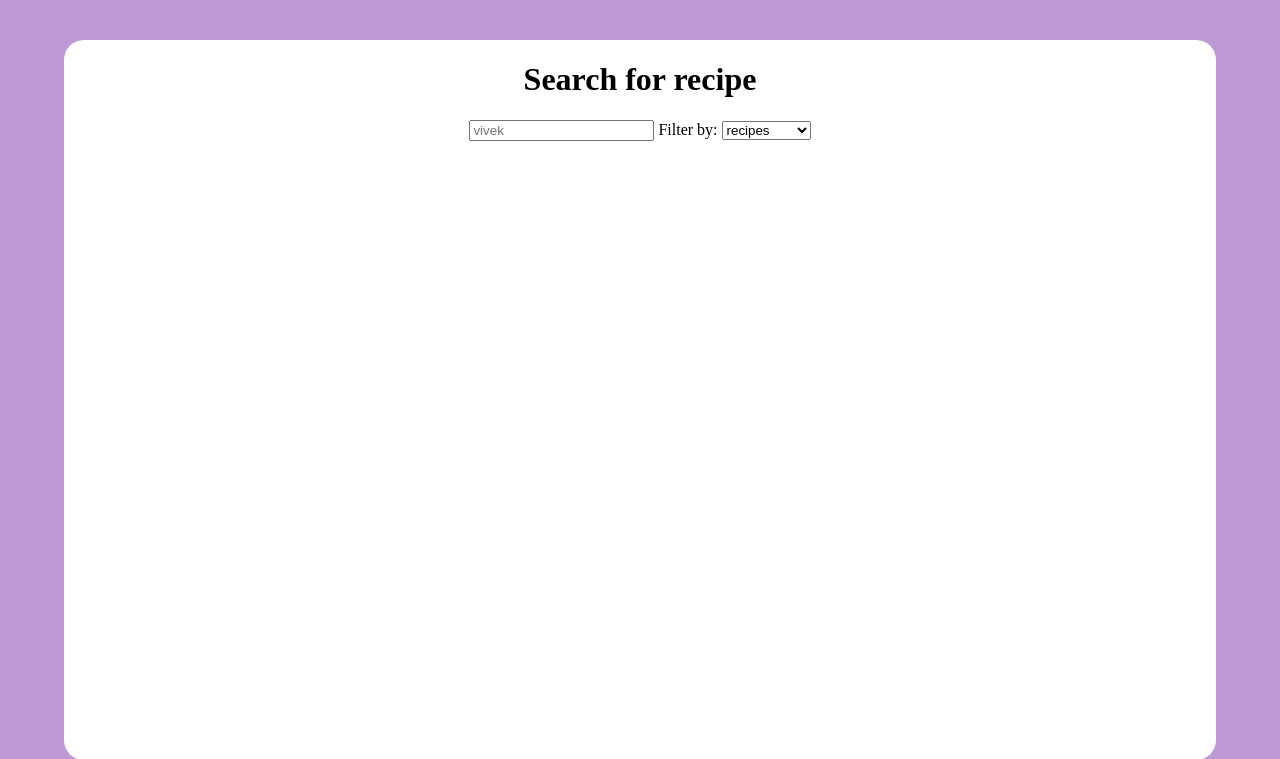
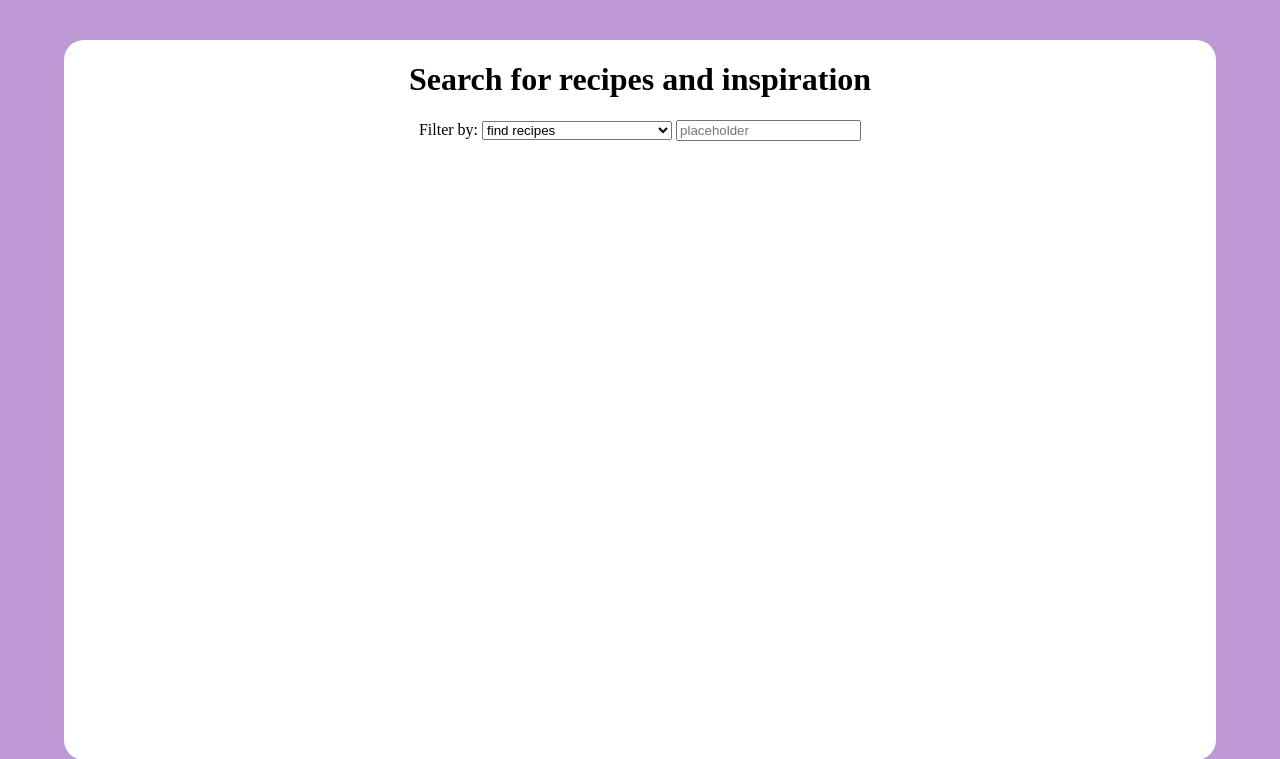
Before and after one commit to abishans23/uottahackproject2026, a Flask app: template templates/recipes.html in a window 1280 px wide. Shown: the top 759 px of the page. Run offline with Flask 3, Linux system fonts and the light colour scheme; the template is opened without the code that fills it, so the values that code supplies are empty.

Commit message:
new commite

```diff
--- a/static/styles/recipes.css
+++ b/static/styles/recipes.css
@@ -13,6 +13,7 @@ body{
     background-color: rgb(255, 255, 255);
     border-radius: 20px;
     text-align: center;
+
 }
 
 #op{
--- a/templates/recipes.html
+++ b/templates/recipes.html
@@ -8,17 +8,22 @@
 </head>
 <body>
     <div id= "searchMenu">
-        <h1>Search for recipe</h1>
-        <input type="text" placeholder="vivek">
+        <h1>Search for recipes and inspiration</h1>
         <label for="filters">Filter by:</label>
 
         <select name="options" id="op">
-            <option value="recipes">recipes</option><!--search_recipes-->
-            <option value="ingredient">ingredients</option><!--search_recipes_by_ingredients-->
-            <option value="nutrient">nutrients</option><!--search_recipes_by_nutrients-->
-            <option value="restaurants">restaurants</option><!--search_restaurants-->
+            <option value="recipes">find recipes</option><!--search_recipes-->
+            <option value="ingredient">find recipes from ingredients</option><!--search_recipes_by_ingredients-->
+            <option value="nutrient">find recipes from nutrients</option><!--search_recipes_by_nutrients-->
+            <option value="restaurants">find restaurants</option><!--search_restaurants-->
 
         </select>
+        <input type="text" placeholder="placeholder">
+
+
+
     </div>
+
+    <script></script>
 </body>
 </html>
```
